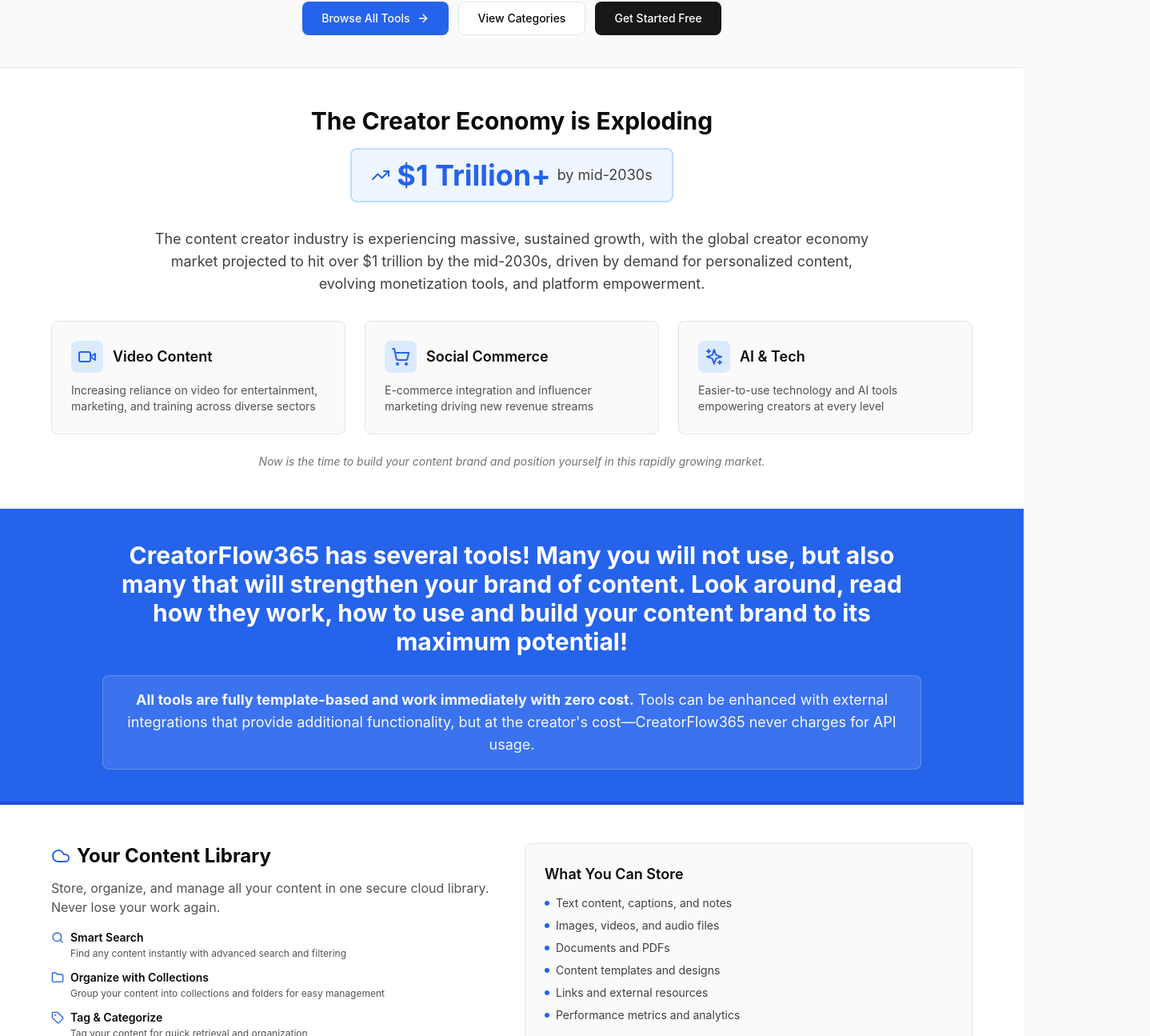
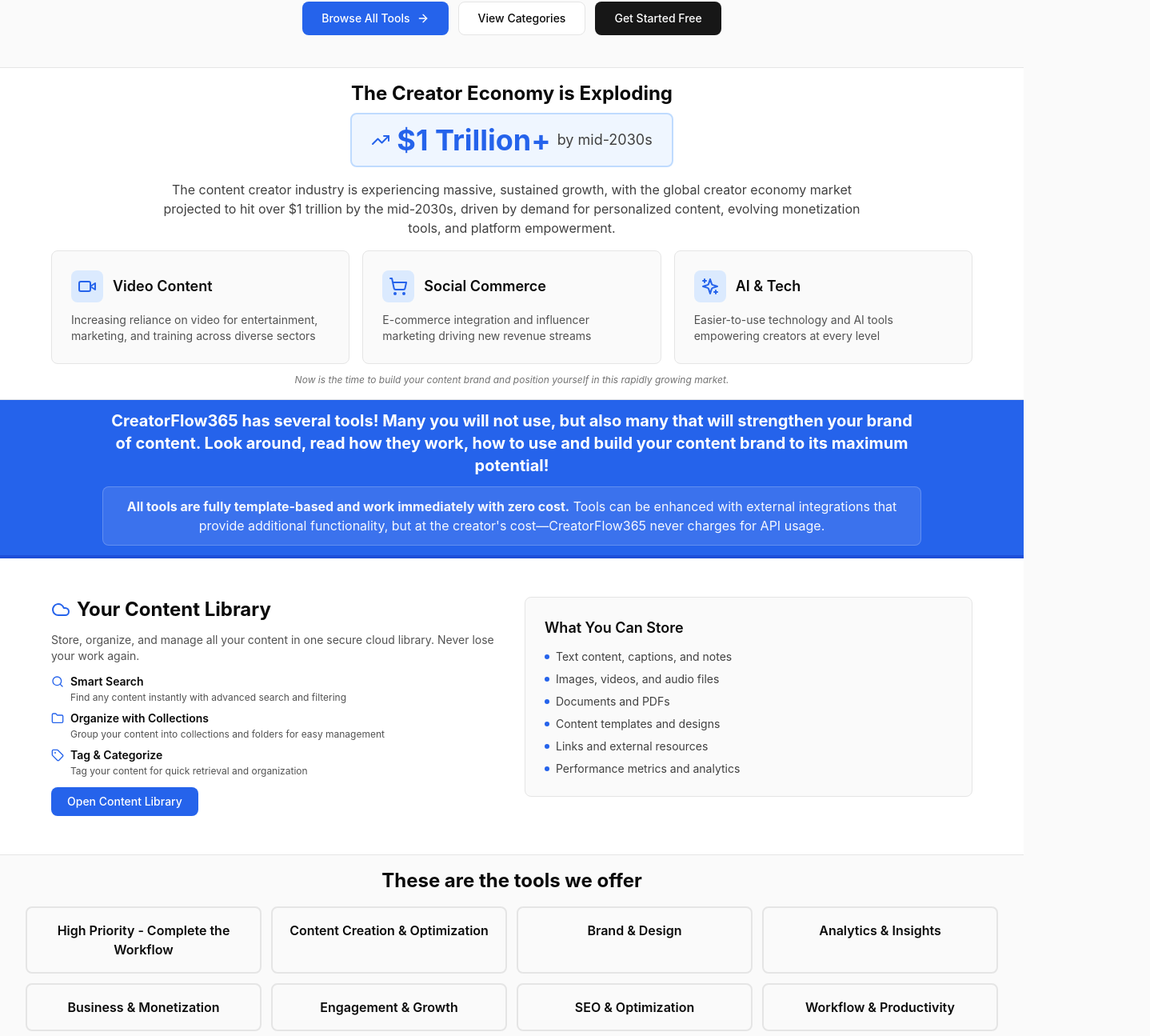
Before and after one commit to emasmela-dotcom/toolmarket365.com, a Next.js app: page / in a window 1280 px wide. Shown: the part 379-1674 px from the top of the page at 80% size, 1438 px wide, since content can reach past the window. Built offline with nearby package versions, Linux system fonts and the light colour scheme; no server answers.

Commit message:
Update BotsPage and Home components to remove pricing details and adjust layout for improved readability. Simplify Navigation by removing links to Instagram Scheduler and Graphics Tool.

```diff
--- a/app/bots/page.tsx
+++ b/app/bots/page.tsx
@@ -46,7 +46,6 @@ const bots: Bot[] = [
     description: 'Sends 10 fresh content ideas every Monday to keep your content pipeline full',
     frequency: 'Weekly',
     icon: Lightbulb,
-    price: '$7/month'
   },
   {
     id: 'hashtag-research-bot',
@@ -63,7 +62,6 @@ const bots: Bot[] = [
     description: 'Generates structured blog outlines based on your topics and keywords',
     frequency: 'On-demand',
     icon: FileText,
-    price: '$5/month'
   },
   // Analytics & Reporting Bots
   {
@@ -81,7 +79,6 @@ const bots: Bot[] = [
     description: 'Monthly competitor analysis reports tracking their performance and strategies',
     frequency: 'Monthly',
     icon: TrendingUp,
-    price: '$15/month'
   },
   {
     id: 'engagement-tracker-bot',
@@ -99,7 +96,6 @@ const bots: Bot[] = [
     description: 'Monthly bio optimization suggestions to improve your profile effectiveness',
     frequency: 'Monthly',
     icon: Sparkles,
-    price: '$5/month'
   },
   {
     id: 'profile-audit-bot',
@@ -116,7 +112,6 @@ const bots: Bot[] = [
     description: 'Analyzes your content for SEO improvements and keyword optimization',
     frequency: 'On-demand',
     icon: Search,
-    price: '$7/month'
   },
   // Planning & Scheduling Bots
   {
@@ -126,7 +121,6 @@ const bots: Bot[] = [
     description: 'Auto-generates monthly content calendar with optimal posting times',
     frequency: 'Monthly',
     icon: Calendar,
-    price: '$10/month'
   },
   {
     id: 'best-time-post-bot',
@@ -160,7 +154,6 @@ const bots: Bot[] = [
     description: 'Monthly content gap analysis comparing you to competitors',
     frequency: 'Monthly',
     icon: Lightbulb,
-    price: '$10/month'
   },
   {
     id: 'viral-predictor-bot',
@@ -178,7 +171,6 @@ const bots: Bot[] = [
     description: 'Suggests optimal pricing based on your metrics and industry standards',
     frequency: 'On-demand',
     icon: DollarSign,
-    price: '$7/month'
   },
   {
     id: 'revenue-tracker-bot',
@@ -244,8 +236,8 @@ export default function BotsPage() {
               </div>
               <div>
                 <Sparkles className="w-8 h-8 mx-auto mb-2" />
-                <p className="font-semibold">Individual Pricing</p>
-                <p className="text-sm text-white/80">Buy only what you need</p>
+                <p className="font-semibold">Included in Plans</p>
+                <p className="text-sm text-white/80">Access based on your subscription</p>
               </div>
             </div>
           </div>
@@ -376,10 +368,6 @@ export default function BotsPage() {
                       <p className="text-xs text-mono-500 dark:text-mono-500">Frequency</p>
                       <p className="text-sm font-medium text-mono-700 dark:text-mono-300">{bot.frequency}</p>
                     </div>
-                    <div className="text-right">
-                      <p className="text-xs text-mono-500 dark:text-mono-500">Price</p>
-                      <p className="text-lg font-bold text-accent-600 dark:text-accent-400">{bot.price}</p>
-                    </div>
                   </div>
 
                   {bot.id === 'daily-caption-bot' ? (
--- a/app/page.tsx
+++ b/app/page.tsx
@@ -19,11 +19,11 @@ export default function Home() {
       <Hero />
 
       {/* Market Opportunity Section */}
-      <section className="py-12 bg-white dark:bg-mono-950 border-b border-mono-200 dark:border-mono-700">
+      <section className="py-4 bg-white dark:bg-mono-950 border-b border-mono-200 dark:border-mono-700">
         <div className="container mx-auto px-4 sm:px-6 lg:px-8">
           <div className="max-w-6xl mx-auto">
-            <div className="text-center mb-8">
-              <h2 className="text-2xl sm:text-3xl font-bold text-mono-950 dark:text-mono-50 mb-4">
+            <div className="text-center mb-4">
+              <h2 className="text-xl sm:text-2xl font-bold text-mono-950 dark:text-mono-50 mb-2">
                 The Creator Economy is Exploding
               </h2>
               <div className="inline-flex items-center justify-center space-x-2 bg-accent-50 dark:bg-accent-950/30 px-6 py-3 rounded-lg border-2 border-accent-200 dark:border-accent-800">
@@ -37,11 +37,11 @@ export default function Home() {
               </div>
             </div>
 
-            <p className="text-base sm:text-lg text-mono-700 dark:text-mono-300 text-center mb-8 max-w-4xl mx-auto">
+            <p className="text-sm sm:text-base text-mono-700 dark:text-mono-300 text-center mb-4 max-w-4xl mx-auto">
               The content creator industry is experiencing massive, sustained growth, with the global creator economy market projected to hit over $1 trillion by the mid-2030s, driven by demand for personalized content, evolving monetization tools, and platform empowerment.
             </p>
 
-            <div className="grid grid-cols-1 md:grid-cols-3 gap-6 mb-6">
+            <div className="grid grid-cols-1 md:grid-cols-3 gap-4 mb-3">
               <div className="bg-mono-50 dark:bg-mono-900 rounded-lg p-6 border border-mono-200 dark:border-mono-700">
                 <div className="flex items-center space-x-3 mb-3">
                   <div className="p-2 bg-accent-100 dark:bg-accent-900/30 rounded-lg">
@@ -79,7 +79,7 @@ export default function Home() {
               </div>
             </div>
 
-            <p className="text-center text-sm text-mono-500 dark:text-mono-500 italic">
+            <p className="text-center text-xs text-mono-500 dark:text-mono-500 italic">
               Now is the time to build your content brand and position yourself in this rapidly growing market.
             </p>
           </div>
@@ -87,14 +87,14 @@ export default function Home() {
       </section>
 
       {/* Tools Exploration Callout */}
-      <section className="py-10 bg-accent-600 dark:bg-accent-700 border-b-4 border-accent-700 dark:border-accent-800">
+      <section className="py-3 bg-accent-600 dark:bg-accent-700 border-b-4 border-accent-700 dark:border-accent-800">
         <div className="container mx-auto px-4 sm:px-6 lg:px-8">
           <div className="max-w-5xl mx-auto text-center">
-            <p className="text-xl sm:text-2xl lg:text-3xl font-bold text-white leading-relaxed mb-6">
+            <p className="text-base sm:text-lg lg:text-xl font-bold text-white leading-tight mb-3">
               CreatorFlow365 has several tools! Many you will not use, but also many that will strengthen your brand of content. Look around, read how they work, how to use and build your content brand to its maximum potential!
             </p>
-            <div className="bg-white/10 dark:bg-white/5 rounded-lg p-4 border border-white/20">
-              <p className="text-base sm:text-lg text-white/95 leading-relaxed">
+            <div className="bg-white/10 dark:bg-white/5 rounded-lg p-3 border border-white/20">
+              <p className="text-sm sm:text-base text-white/95 leading-tight">
                 <strong>All tools are fully template-based and work immediately with zero cost.</strong> Tools can be enhanced with external integrations that provide additional functionality, but at the creator's cost—CreatorFlow365 never charges for API usage.
               </p>
             </div>
@@ -114,10 +114,10 @@ export default function Home() {
                     Your Content Library
                   </h2>
                 </div>
-                <p className="text-base text-mono-600 dark:text-mono-400 mb-4">
+                <p className="text-sm text-mono-600 dark:text-mono-400 mb-3">
                   Store, organize, and manage all your content in one secure cloud library. Never lose your work again.
                 </p>
-                <div className="space-y-3 mb-4">
+                <div className="space-y-2 mb-3">
                   <div className="flex items-start space-x-2">
                     <Search className="w-4 h-4 text-accent-600 mt-0.5 flex-shrink-0" />
                     <div>
@@ -181,13 +181,13 @@ export default function Home() {
         </div>
       </section>
 
-      <section className="py-12 bg-mono-50 dark:bg-mono-900">
+      <section className="py-4 bg-mono-50 dark:bg-mono-900">
         <div className="container mx-auto px-4 sm:px-6 lg:px-8">
           <div className="max-w-7xl mx-auto">
-            <h2 className="text-2xl sm:text-3xl font-bold text-mono-950 dark:text-mono-50 mb-8 text-center">
+            <h2 className="text-xl sm:text-2xl font-bold text-mono-950 dark:text-mono-50 mb-4 text-center">
               These are the tools we offer
             </h2>
-            <div className="grid grid-cols-1 md:grid-cols-2 lg:grid-cols-3 xl:grid-cols-4 gap-4">
+            <div className="grid grid-cols-1 md:grid-cols-2 lg:grid-cols-3 xl:grid-cols-4 gap-3">
               {toolSections.map((section, idx) => (
                 <Link
                   key={idx}
--- a/components/Navigation.tsx
+++ b/components/Navigation.tsx
@@ -77,12 +77,6 @@ export function Navigation() {
             <Link href="/dashboard/verification" className="text-sm font-medium text-mono-700 hover:text-accent-600 transition-colors">
               Verification
             </Link>
-            <Link href="/tools/instagram-scheduler" className="text-sm font-medium text-mono-700 hover:text-accent-600 transition-colors">
-              Instagram Scheduler
-            </Link>
-            <Link href="/tools/social-graphics" className="text-sm font-medium text-mono-700 hover:text-accent-600 transition-colors">
-              Graphics Tool
-            </Link>
             <Link href="/categories" className="text-sm font-medium text-mono-700 hover:text-accent-600 transition-colors">
               Categories
             </Link>
```
